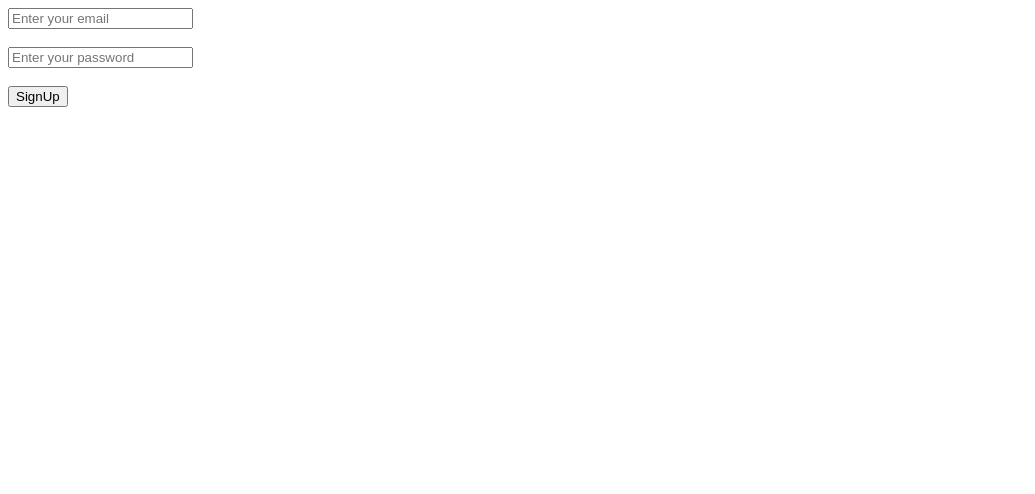
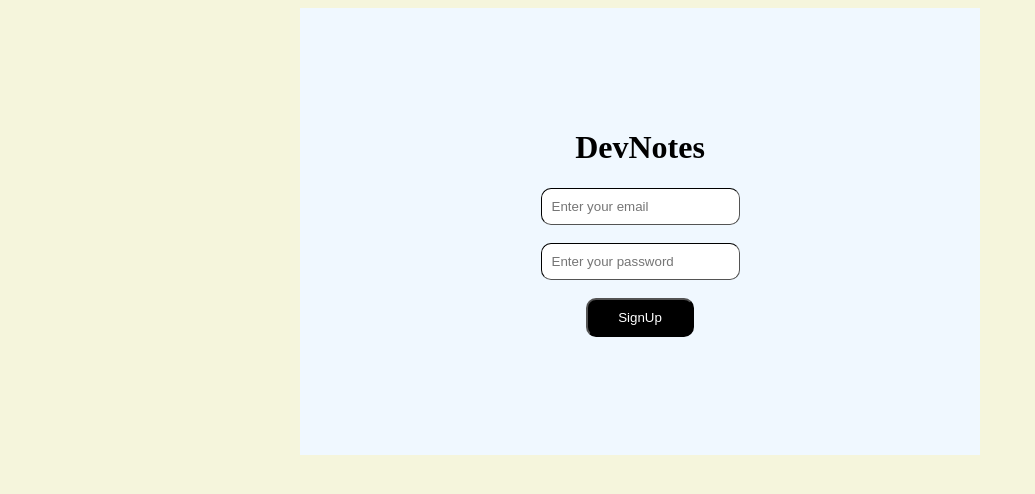
Before and after one commit to Aniketraj19/devNotes, a plain HTML site: page frontend/signup.html in a window 1280 px wide. Shown: the whole page, without its empty margins (0-1035 px from the left). Drawn offline with Linux system fonts and the light colour scheme.

Commit message:
addded css file

```diff
--- a/frontend/signup.html
+++ b/frontend/signup.html
@@ -4,15 +4,23 @@
     <meta charset="UTF-8" />
     <meta name="viewport" content="width=device-width, initial-scale=1.0" />
     <title>Document</title>
+    <link rel="stylesheet" href="style.css" />
   </head>
   <body>
-    <input type="text" placeholder="Enter your email" id="email" /><br /><br />
+    <div id="container">
+      <h1>DevNotes</h1>
+      <input
+        type="text"
+        placeholder="Enter your email"
+        id="email"
+      /><br /><br />
       <input
         type="text"
         placeholder="Enter your password"
         id="password"
       /><br /><br />
       <button onclick="signup()">SignUp</button><br /><br />
+    </div>
     <div id="show"></div>
 
     <script>
--- /dev/null
+++ b/frontend/style.css
@@ -0,0 +1,31 @@
+body{
+background-color: beige;
+}
+
+#container{
+    margin: auto;
+    padding: 100px 100px;
+    background-color: aliceblue;
+    width: 30em;
+    height: 50%;
+    text-align: center;
+}
+
+#container input{
+    padding: 10px;
+    border-color: black;
+    border-width: 1px;
+    border-radius: 10px;
+}
+
+#container button{
+    background-color: black;
+    color: white;
+    padding: 10px 30px;
+    border-radius: 10px;
+
+}
+
+#container button:hover{
+    cursor: pointer;
+}
```
Lines whose indentation alone changed are shown as unchanged.
